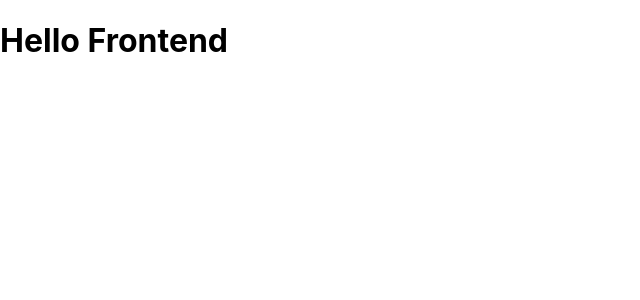
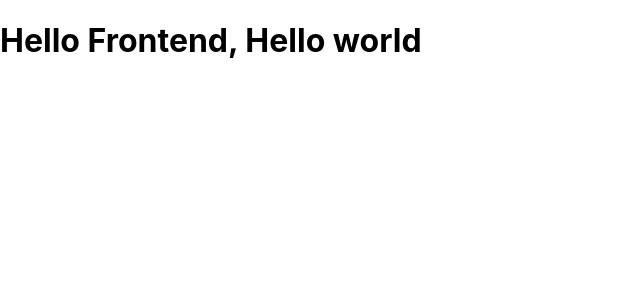
Before and after one commit to anhdotdo/frontend_follow_Mahesh, a React (Create React App) app: page / in a window 1280 px wide. Shown: the top 300 px of the page, without its empty margins (0-640 px from the left). Built offline with nearby package versions, Linux system fonts and the light colour scheme.

Commit message:
MODIFY App.js

```diff
--- a/src/App.js
+++ b/src/App.js
@@ -1,7 +1,7 @@
 function App() {
   return (
     <div className="App">
-      <h1>Hello Frontend</h1>
+      <h1>Hello Frontend, Hello world</h1>
     </div>
   );
 }
```
